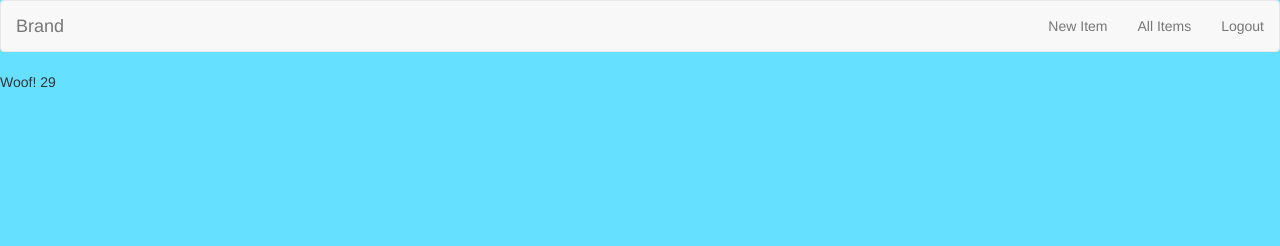
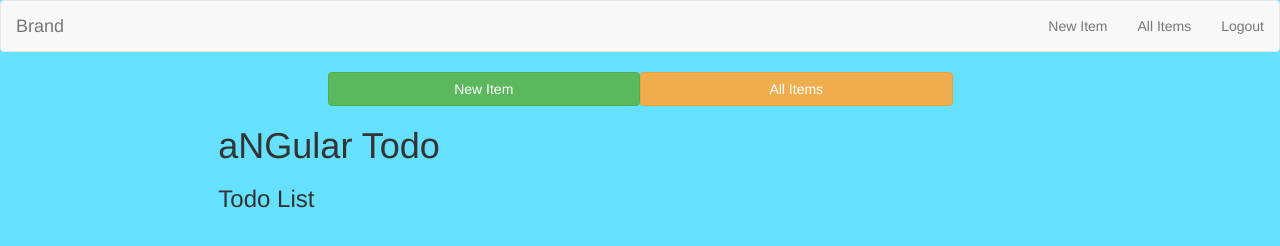
Before and after one commit to aefinch/angular-to-do, a plain HTML site: page index.html in a window 1280 px wide. Drawn offline with nearby package versions, Linux system fonts and the light colour scheme.

Commit message:
toggling views in click

```diff
--- a/index.html
+++ b/index.html
@@ -31,10 +31,28 @@
 	  </div><!-- /.container-fluid -->
 	</nav>
 	<div ng-controller="ItemCtrl">
-	{{dog}}
-	{{24+5}}
+		<div class="row">
+			<div class="col-xs-6 col-xs-offset-3">
+				<button class="col-xs-6 btn btn-success" ng-click="newItem()">New Item</button>
+				<button class="col-xs-6 btn btn-warning" ng-click="allItems()">All Items</button>
 
 			</div>
+		</div>
+		<div class="row">
+			<div class="col-xs-8 col-xs-offset-2">
+			<h1>aNGular Todo</h1>
+			<div ng-show="!showListView">
+				<h3>New Todo</h3>
+			</div>
+			<div ng-show="showListView">
+				<h3>Todo List</h3>
+			</div>
+		</div>
+	</div>
+
+
+
+
 	<!-- Third Party Scripts -->
     <script type="text/javascript" src="./lib/bower_components/jquery/dist/jquery.js"></script>
     <script type="text/javascript" src="./lib/bower_components/bootstrap/dist/js/bootstrap.js"></script>
--- a/javascripts/main.js
+++ b/javascripts/main.js
@@ -7,5 +7,16 @@ app.controller("NavCtrl", ($scope) => {
 
 app.controller("ItemCtrl", ($scope) => {
 	$scope.dog = "Woof!";
+	$scope.showListView = true;
+
+	$scope.newItem = () => {
+		console.log("new item");
+		$scope.showListView = false;
+	};
+
+	$scope.allItems = () => {
+		console.log("all itms");
+		$scope.showListView = true;
+	};
 
 });
```
Lines whose indentation alone changed are shown as unchanged.
